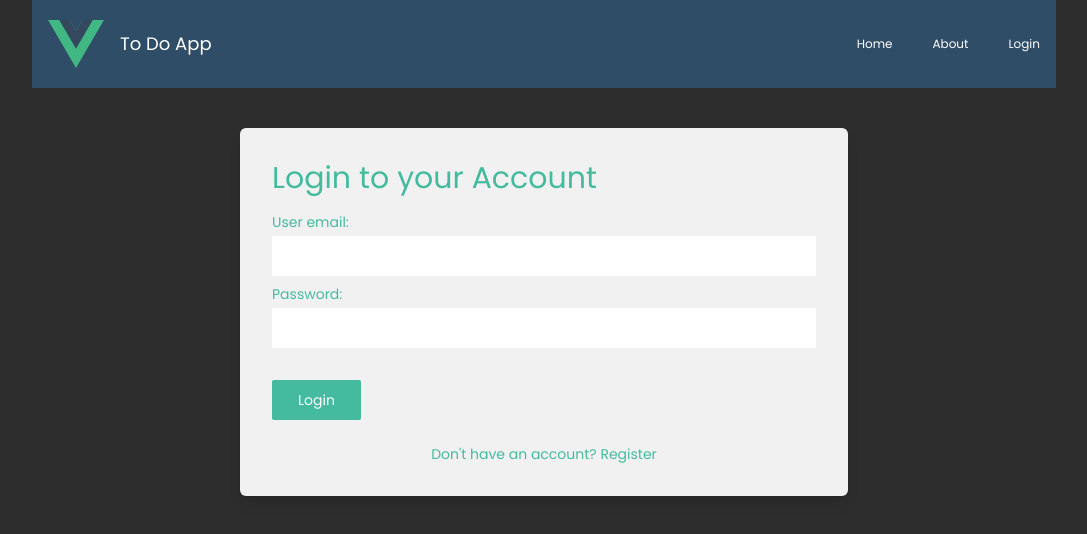
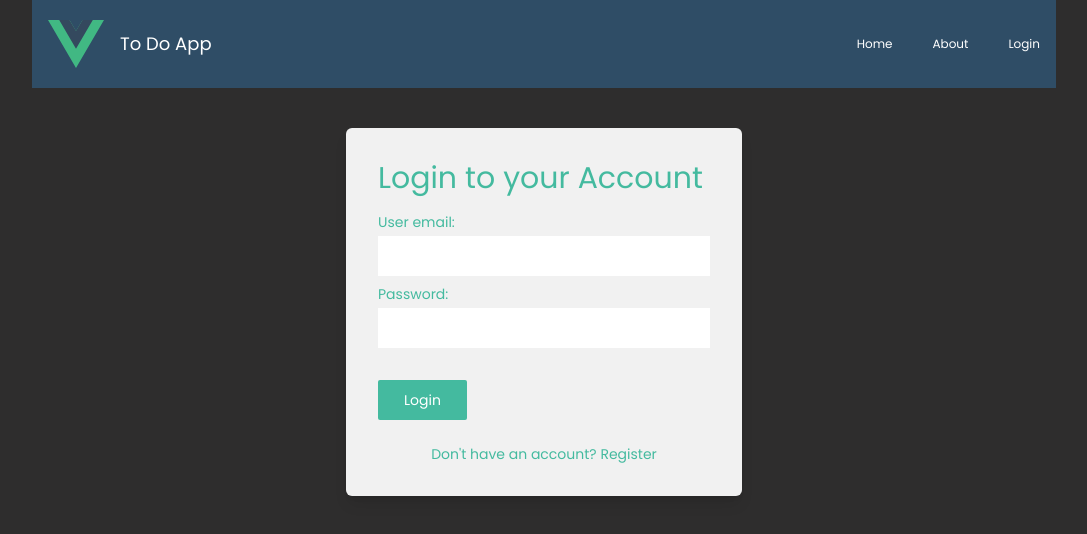
Before and after one commit to Odyseya/Project-Vue-App, a Vue app: page /signin in a window 1280 px wide. Shown: the top 534 px of the page, without its empty margins (96-1183 px from the left). Built offline with nearby package versions, Linux system fonts and the light colour scheme; the HTML template or start-up script is replaced by a standard one.

Commit message:
adjust form size styles to match registration

```diff
--- a/src/views/SignInView.vue
+++ b/src/views/SignInView.vue
@@ -54,8 +54,7 @@ const signIn = async () => {
 </script>
 
 <template>
-  <main>
-    <div class="max-w-screen-sm mx-auto px-4 py-10">
+  <div class="max-w-screen-md px-4 py-10 mx-auto">
     <form @submit.prevent="signIn" class="p-8 flex flex-col bg-light-grey rounded-md shadow-lg">
       <h1 class="text-3xl text-at-light-green mb-4">Login to your Account</h1>
 
@@ -81,14 +80,14 @@ const signIn = async () => {
         />
       </div>
 
-        <!-- Display the error message from store-->
-        <div v-if="userStore.errorMessage" class="text-red-500">
-          {{ userStore.errorMessage }}
-        </div>
       <!-- Display the error message from this component-->
       <!-- <div v-if="errorMsg" class="text-red-500">
       {{ errorMsg }}
     </div> -->
+      <!-- Display the error message from store-->
+      <div v-if="userStore.errorMessage" class="text-red-500 mx-auto">
+        {{ userStore.errorMessage }}
+      </div>
       <button
         type="submit"
         class="mt-6 py-2 px-6 rounded-sm self-start text-sm text-white bg-at-light-green duration-200 border-solid border-2 border-transparent hover:border-at-light-green hover:bg-white hover:text-at-light-green"
@@ -103,7 +102,6 @@ const signIn = async () => {
       </p>
     </form>
   </div>
-  </main>
 </template>
 
 <style scoped></style>
```
Lines whose indentation alone changed are shown as unchanged.
